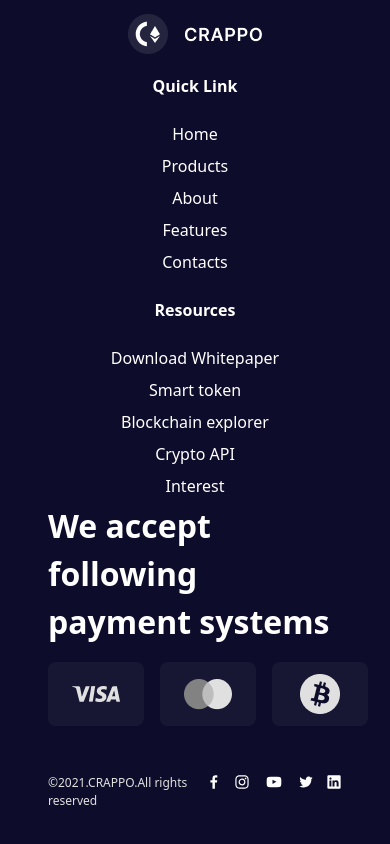
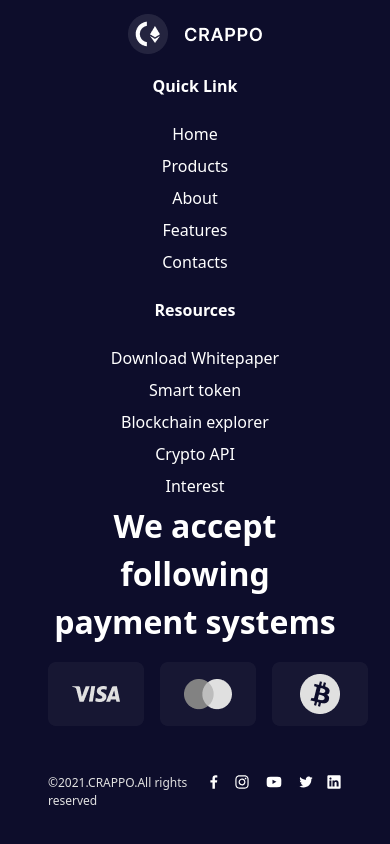
Before and after one commit to Sam10-debug/crappo-web-app, a React (Create React App) app: page / in a window 390 px wide. Shown: the part 7086-7930 px from the top of the page. Built offline with nearby package versions, Linux system fonts and the light colour scheme.

Commit message:
third commit

```diff
--- a/src/components/Footer.jsx
+++ b/src/components/Footer.jsx
@@ -34,7 +34,7 @@ const Footer = () => {
 					<li><a href="#">Interest</a></li>
 				</ul>
 				<div className="">
-					<h2 className="text-white font-bold text-[32px] leading-[150%] mb-4">We accept following payment systems</h2>
+					<h2 className="text-white font-bold text-[32px] leading-[150%] mb-4 text-center md:text-left">We accept following payment systems</h2>
 					<div className="flex">
 						<img src={visa} alt="visa-image" className="" />
 						<img src={master} alt="mastercard-image" className="mx-4" />
```
